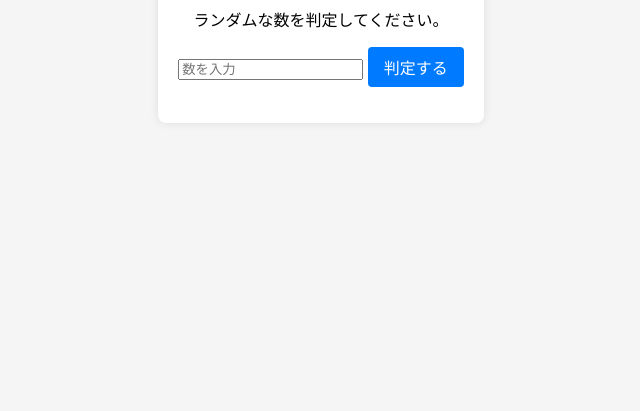
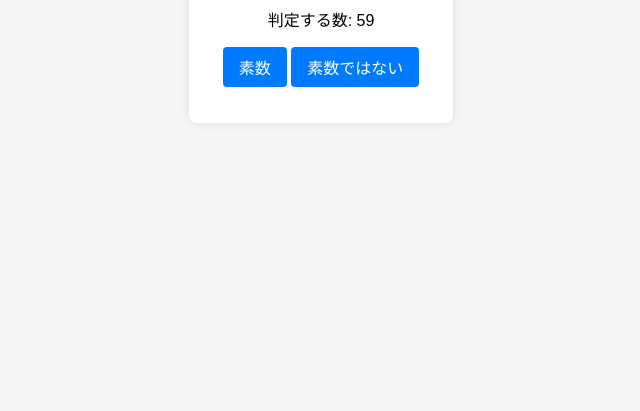
Before and after one commit to tohoku8141/sosusosu, a plain HTML site: page index.html in a window 1280 px wide. Shown: the part 389-800 px from the top of the page, without its empty margins (319-959 px from the left). Drawn offline with Linux system fonts and the light colour scheme.

Commit message:
Update index.html

```diff
--- a/index.html
+++ b/index.html
@@ -2,19 +2,25 @@
 <html lang="ja">
 <head>
   <meta charset="UTF-8">
-  <title>素数判定</title>
+  <title>素数判定ゲーム</title>
   <link rel="stylesheet" href="styles.css">
 </head>
 <body>
   <div class="container">
-    <h1>素数判定</h1>
-    <p id="numberDisplay">ランダムな数を判定してください。</p>
-    <input type="number" id="userInput" placeholder="数を入力">
-    <button onclick="checkPrime()">判定する</button>
+    <h1>素数判定ゲーム</h1>
+    <p id="numberDisplay"></p>
+    <button onclick="checkAnswer(true)">素数</button>
+    <button onclick="checkAnswer(false)">素数ではない</button>
     <p id="result"></p>
   </div>
 
   <script>
+    function generateRandomNumber() {
+      const randomNumber = Math.floor(Math.random() * (100 - 2 + 1)) + 2; // 2以上100以下のランダムな整数
+      document.getElementById("numberDisplay").innerText = `判定する数: ${randomNumber}`;
+      return randomNumber;
+    }
+
     function isPrime(num) {
       if (num <= 1) return false;
       for (let i = 2; i <= Math.sqrt(num); i++) {
@@ -23,20 +29,23 @@
       return true;
     }
 
-    function checkPrime() {
-      const userInput = document.getElementById("userInput").value;
-      const number = parseInt(userInput);
-      if (isNaN(number)) {
-        document.getElementById("result").innerText = "有効な数値を入力してください。";
+    function checkAnswer(answer) {
+      const displayedNumber = parseInt(document.getElementById("numberDisplay").innerText.split(":")[1]);
+      const isNumberPrime = isPrime(displayedNumber);
+
+      if ((isNumberPrime && answer) || (!isNumberPrime && !answer)) {
+        document.getElementById("result").innerText = "正解です！";
       } else {
-        const isNumPrime = isPrime(number);
-        if (isNumPrime) {
-          document.getElementById("result").innerText = `${number} は素数です！`;
-        } else {
-          document.getElementById("result").innerText = `${number} は素数ではありません。`;
-        }
+        document.getElementById("result").innerText = "不正解です。";
       }
+
+      generateRandomNumber(); // 新しい数を生成して表示
     }
+
+    // 最初のランダムな数を表示
+    window.onload = function() {
+      generateRandomNumber();
+    };
   </script>
 </body>
 </html>
```
